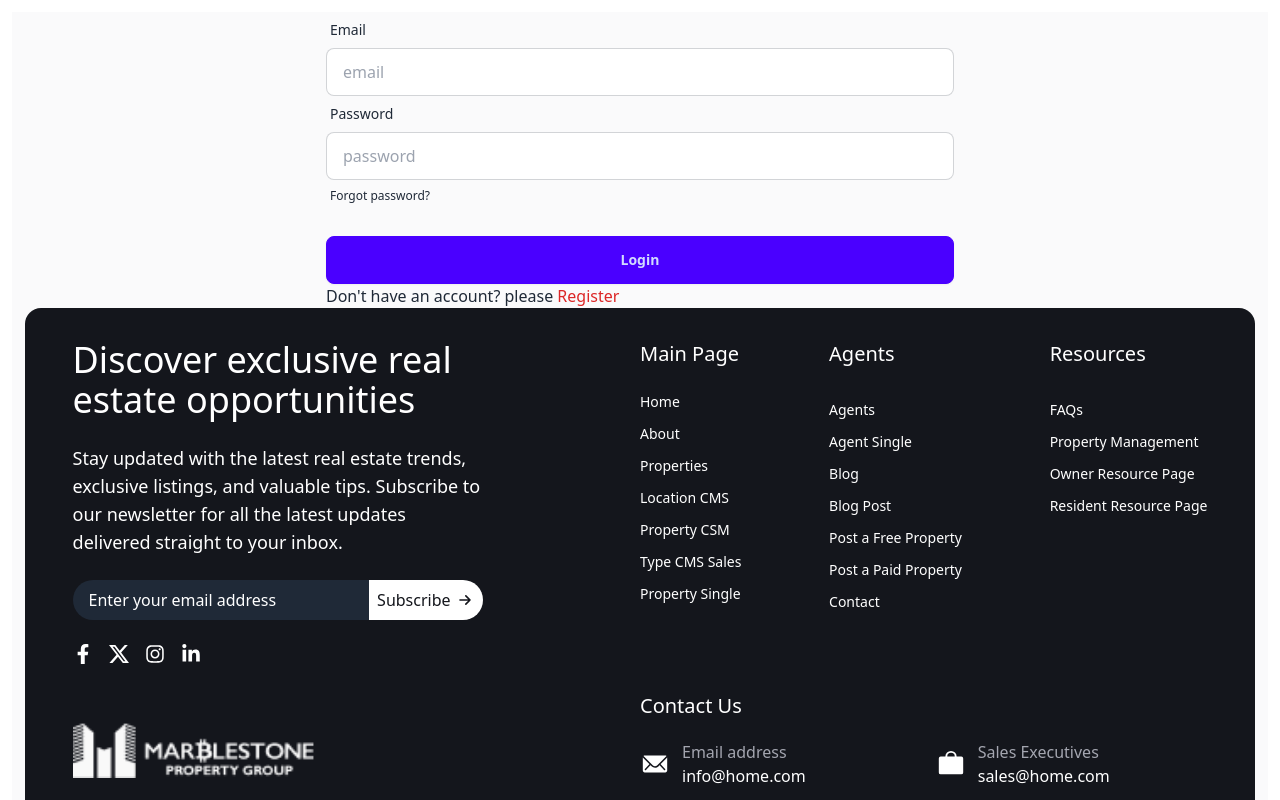
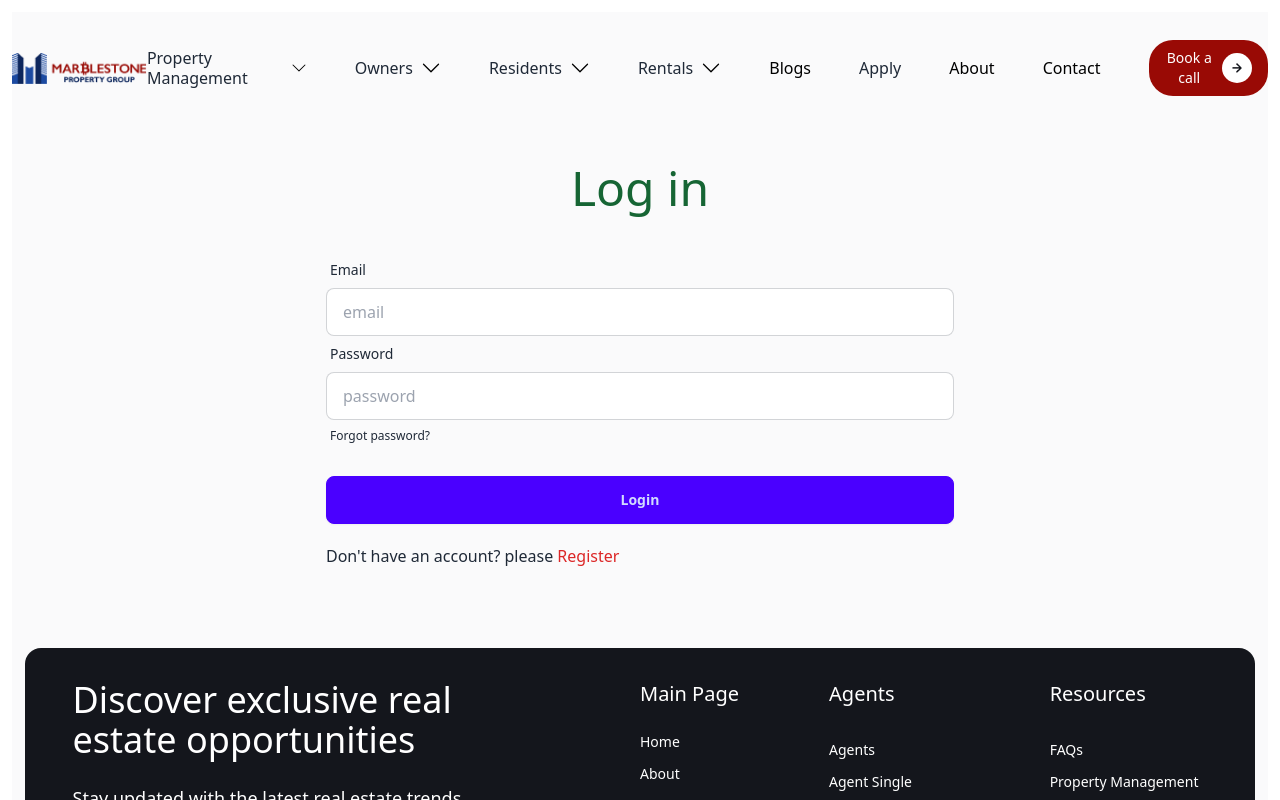
Before and after one commit to hasib1010/marbleStone, a React (Vite) app: page /login in a window 1280 px wide. Shown: the top 800 px of the page. Built offline with nearby package versions, Linux system fonts and the light colour scheme.

Commit message:
context added

```diff
--- a/package.json
+++ b/package.json
@@ -13,6 +13,7 @@
     "@material-tailwind/react": "^2.1.9",
     "axios": "^1.7.6",
     "bootstrap": "^5.3.3",
+    "firebase": "^10.13.1",
     "localforage": "^1.10.0",
     "match-sorter": "^6.3.4",
     "react": "^18.3.1",
--- a/src/Components/Admin/Login.jsx
+++ b/src/Components/Admin/Login.jsx
@@ -1,5 +1,6 @@
 import React from 'react';
 import { Link } from 'react-router-dom';
+import Navbar2 from '../Navbar/Navbar2';
 
 function Login() {
     const handleLogin = (e) => {
@@ -10,7 +11,9 @@ function Login() {
 
     }
     return (
-        <div>
+        <div className='container mx-auto mb-20'>
+            <Navbar2></Navbar2>
+            <h5 className='text-5xl font-medium text-green-800 text-center my-10'>Log in</h5>
             <form onSubmit={handleLogin} className="w-2/4  mx-auto ">
                 <div className="form-control">
                     <label className="label">
@@ -27,10 +30,10 @@ function Login() {
                         <a href="#" className="label-text-alt link link-hover">Forgot password?</a>
                     </label>
                 </div>
-                <div className="form-control mt-6">
+                <div className="form-control mt-6 mb-5">
                     <button className="btn btn-primary">Login</button>
                 </div>
-                <p>Don't have an account? please <Link className='text-red-600' to={'/register'}>Register</Link></p>
+                <p className='mb-5'>Don't have an account? please <Link className='text-red-600 ' to={'/register'}>Register</Link></p>
             </form>
         </div>
     )
--- a/src/Components/Admin/SignUp.jsx
+++ b/src/Components/Admin/SignUp.jsx
@@ -1,9 +1,12 @@
-import { useState } from 'react';
+import { useContext, useState } from 'react';
 import { Link } from 'react-router-dom';
 import Navbar2 from '../Navbar/Navbar2';
 import axios from 'axios';
+import { AuthContext } from '../Providers/Provider';
 
 const SignUp = () => {
+    const    {createUser}  = useContext(AuthContext);
+
     const [file, setFile] = useState(null);
 
     const handleFileChange = (e) => {
@@ -21,11 +24,11 @@ const SignUp = () => {
 
         if (photo) {
             try {
-                // Create form data for ImgBB
+
                 const imgBBFormData = new FormData();
                 imgBBFormData.append('image', photo);
 
-                // Upload image to ImgBB
+
                 const imgBBResponse = await axios.post('https://api.imgbb.com/1/upload', imgBBFormData, {
                     params: {
                         key: '82ff77cd3e7d27c63fdaf8824d1d2d3e'
@@ -44,14 +47,23 @@ const SignUp = () => {
                 console.error('Error uploading image:', error);
             }
         } else {
-            // Handle case where no image is provided
             console.log(email, password, name, 'No photo uploaded');
         }
+        createUser(email, password)
+            .then(res => {
+                console.log(res.user);
+            })
+            .catch(error => {
+                console.log(error);
+
+            })
+
     };
 
     return (
-        <div>
+        <div className='container mx-auto'>
             <Navbar2 />
+            <h5 className='text-5xl font-medium text-green-800 text-center my-10'>Sign Up</h5>
             <form onSubmit={handleRegister} className="w-2/4 mx-auto">
                 <div className="form-control">
                     <label className="label">
@@ -83,10 +95,10 @@ const SignUp = () => {
                     />
                 </div>
 
-                <div className="form-control mt-6">
+                <div className="form-control mt-6 mb-5">
                     <button className="btn btn-primary">Sign Up</button>
                 </div>
-                <p>Already have an account? please <Link className='text-red-600' to={'/login'}>Login</Link></p>
+                <p className='mb-5'>Already have an account? please <Link className='text-red-600' to={'/login'}>Login</Link></p>
             </form>
         </div>
     );
--- /dev/null
+++ b/src/Components/Providers/Provider.jsx
@@ -0,0 +1,24 @@
+import React, { createContext } from 'react';
+import auth from '../Services/firebase.config';
+import { createUserWithEmailAndPassword } from 'firebase/auth';
+
+
+export const AuthContext = createContext()
+
+function AuthProvider({ children }) {
+
+    const createUser = (email, password) => {
+        return createUserWithEmailAndPassword(auth, email, password)
+    }
+
+    const authInfo = {
+        createUser,
+    }
+    return (
+        <AuthContext.Provider value={authInfo}>
+            {children}
+        </AuthContext.Provider>
+    )
+}
+
+export default AuthProvider;
--- /dev/null
+++ b/src/Components/Services/firebase.config.js
@@ -0,0 +1,16 @@
+
+import { initializeApp } from "firebase/app";
+import { getAuth } from "firebase/auth/cordova";
+const firebaseConfig = {
+    apiKey: "AIzaSyBdnfob7KyHni_eHGAobZ1X63WBSnSTNIQ",
+    authDomain: "marblestone-5872a.firebaseapp.com",
+    projectId: "marblestone-5872a",
+    storageBucket: "marblestone-5872a.appspot.com",
+    messagingSenderId: "218817842151",
+    appId: "1:218817842151:web:73331eb12c786ff8c80b42"
+};
+
+// Initialize Firebase
+const app = initializeApp(firebaseConfig);
+const auth = getAuth(app);
+export default auth;
```
Also changed, not shown: src/main.jsx (+11 -8 lines), 1 other file (tests, documents, lock files or other folders).
